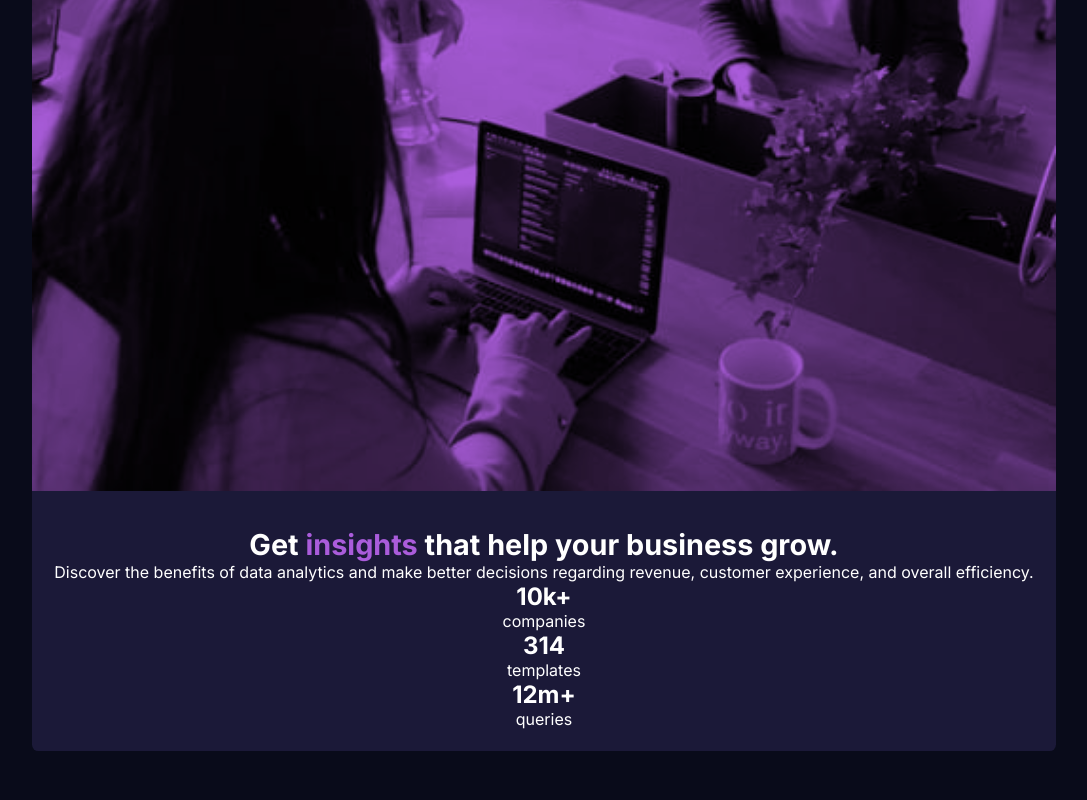
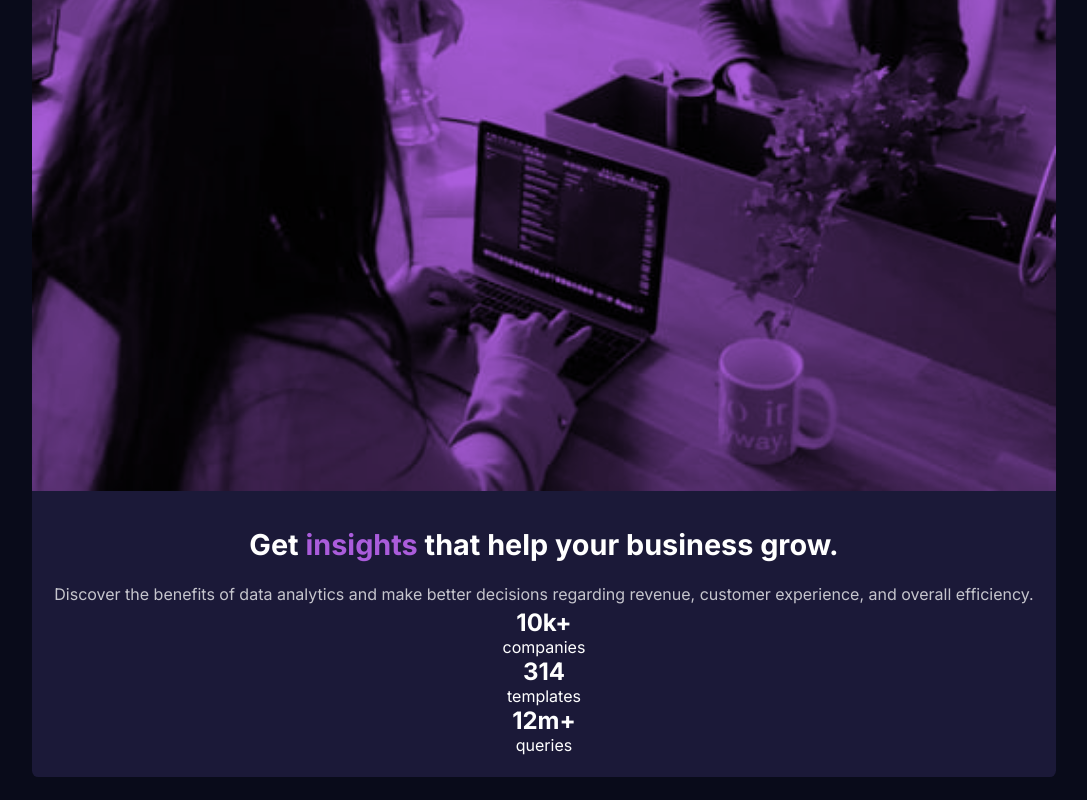
Before and after one commit to IamAbhiDev/stats-preview-card-component-main.github.io, a plain HTML site: page index.html in a window 1280 px wide. Shown: the part 377-1177 px from the top of the page, without its empty margins (96-1183 px from the left). Before the commit the page ends 1150 px from the top, so only its background shows below. Drawn offline with Linux system fonts and the light colour scheme.

Commit message:
main paragraph styled

```diff
--- a/css/style.css
+++ b/css/style.css
@@ -92,3 +92,9 @@ img {
 .card__content__heading-highlight {
     color: var(--soft-violet);
 }
+
+.card__content__text {
+    color: var(--slightly-transparent-white);
+    line-height: 1.7;
+    margin-top: 1.2rem;
+}
```
